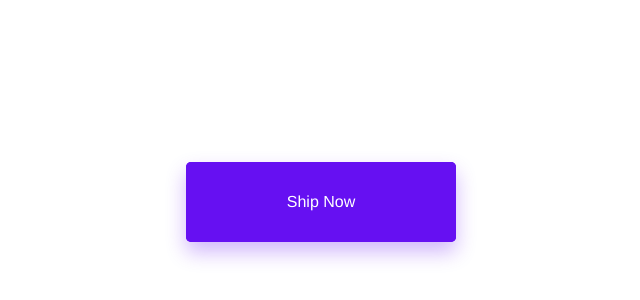
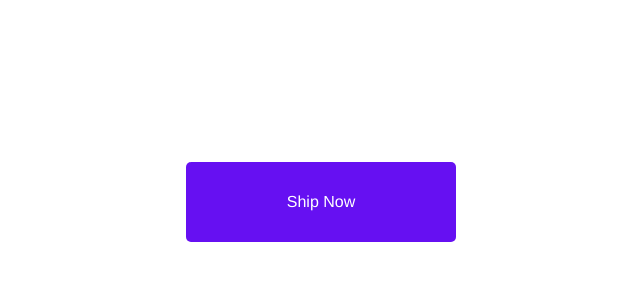
Before and after one commit to mageshsridhar/duidc-daytwo, a plain HTML site: page index.html in a window 1280 px wide. Shown: the part 198-498 px from the top of the page, without its empty margins (319-959 px from the left). Drawn offline with nearby package versions, Linux system fonts and the light colour scheme.

Commit message:
Update index.html

```diff
--- a/index.html
+++ b/index.html
@@ -8,7 +8,6 @@
     <script src="https://cdnjs.cloudflare.com/ajax/libs/gsap/3.3.4/gsap.min.js" integrity="sha512-3WGIRFCuTpZhqYujwLp5RtARPkOy3uRtc3RXB31bJ9/i6VH2C66Z0WBV6gHhdhbUIDKFx8yTkLfEjdQM5Wl+ZQ==" crossorigin="anonymous"></script>
 </head>
 <body>
-    <div id="button"></div>
     <div class="buttonContainer">
         <div class="button">
             <h3 id="changeText">Ship Now</h3>
```
